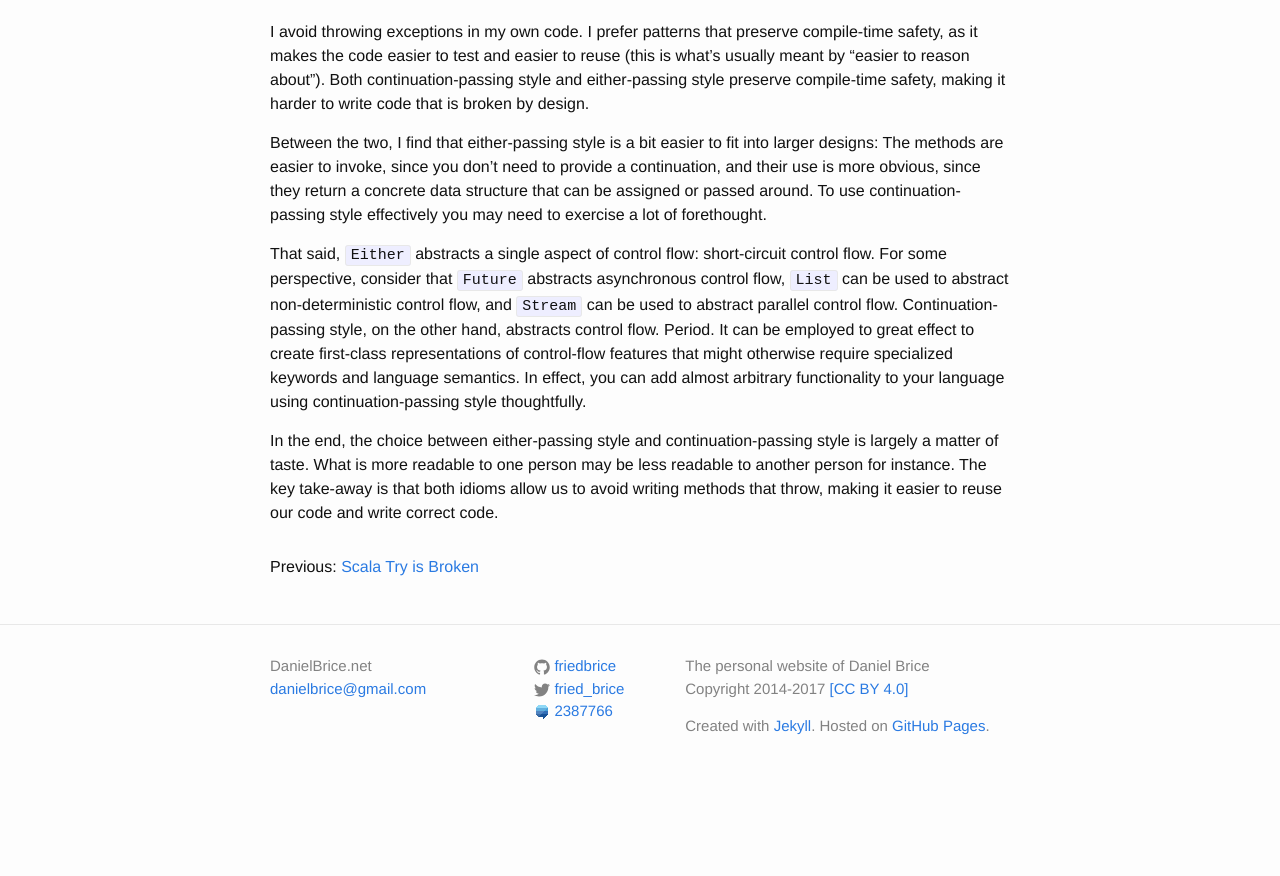
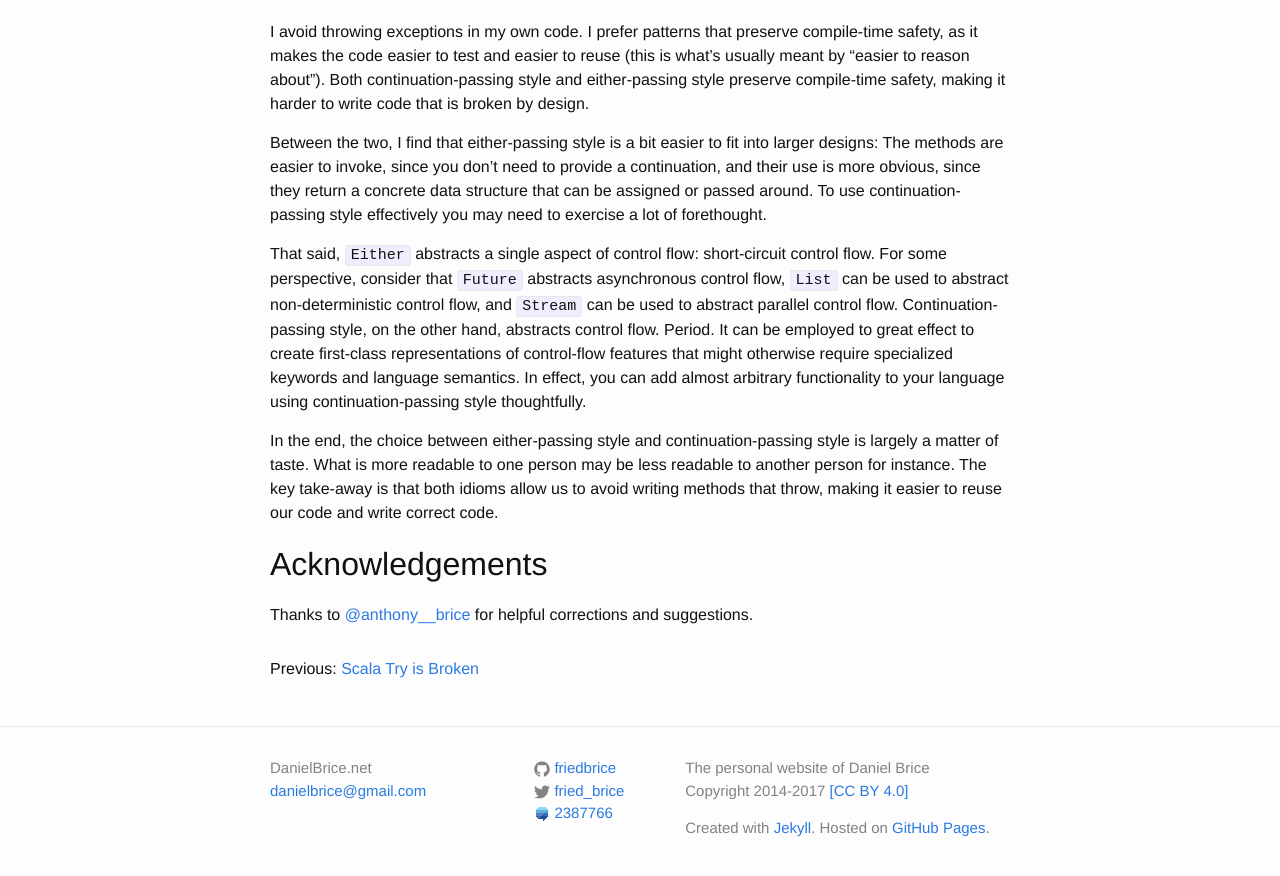
Before and after one commit to friedbrice/friedbrice.github.io, a Jekyll site: the page built from _posts/2017-12-31-three-models-of-exception-handling.md, in a window 1280 px wide and 900 px high, scrolled down 14951 px. Shown: the top 876 px of the window. Built offline with Jekyll 4.4.1, drawn with Linux system fonts in a browser that asks for light colours; comment, search, counter and statistics services are not loaded; before the commit the page ends 15749 px from its top, so only the background shows below that.

Commit message:
Update 2017-12-31-three-models-of-exception-handling.md
Added acknowledgement to @anthony__brice

```diff
--- a/_posts/2017-12-31-three-models-of-exception-handling.md
+++ b/_posts/2017-12-31-three-models-of-exception-handling.md
@@ -592,3 +592,7 @@ Between the two, I find that either-passing style is a bit easier to fit into la
 That said, `Either` abstracts a single aspect of control flow: short-circuit control flow. For some perspective, consider that `Future` abstracts asynchronous control flow, `List` can be used to abstract non-deterministic control flow, and `Stream` can be used to abstract parallel control flow. Continuation-passing style, on the other hand, abstracts control flow. Period. It can be employed to great effect to create first-class representations of control-flow features that might otherwise require specialized keywords and language semantics. In effect, you can add almost arbitrary functionality to your language using continuation-passing style thoughtfully.
 
 In the end, the choice between either-passing style and continuation-passing style is largely a matter of taste. What is more readable to one person may be less readable to another person for instance. The key take-away is that both idioms allow us to avoid writing methods that throw, making it easier to reuse our code and write correct code.
+
+## Acknowledgements
+
+Thanks to [@anthony__brice](https://twitter.com/anthony__brice) for helpful corrections and suggestions.
```
